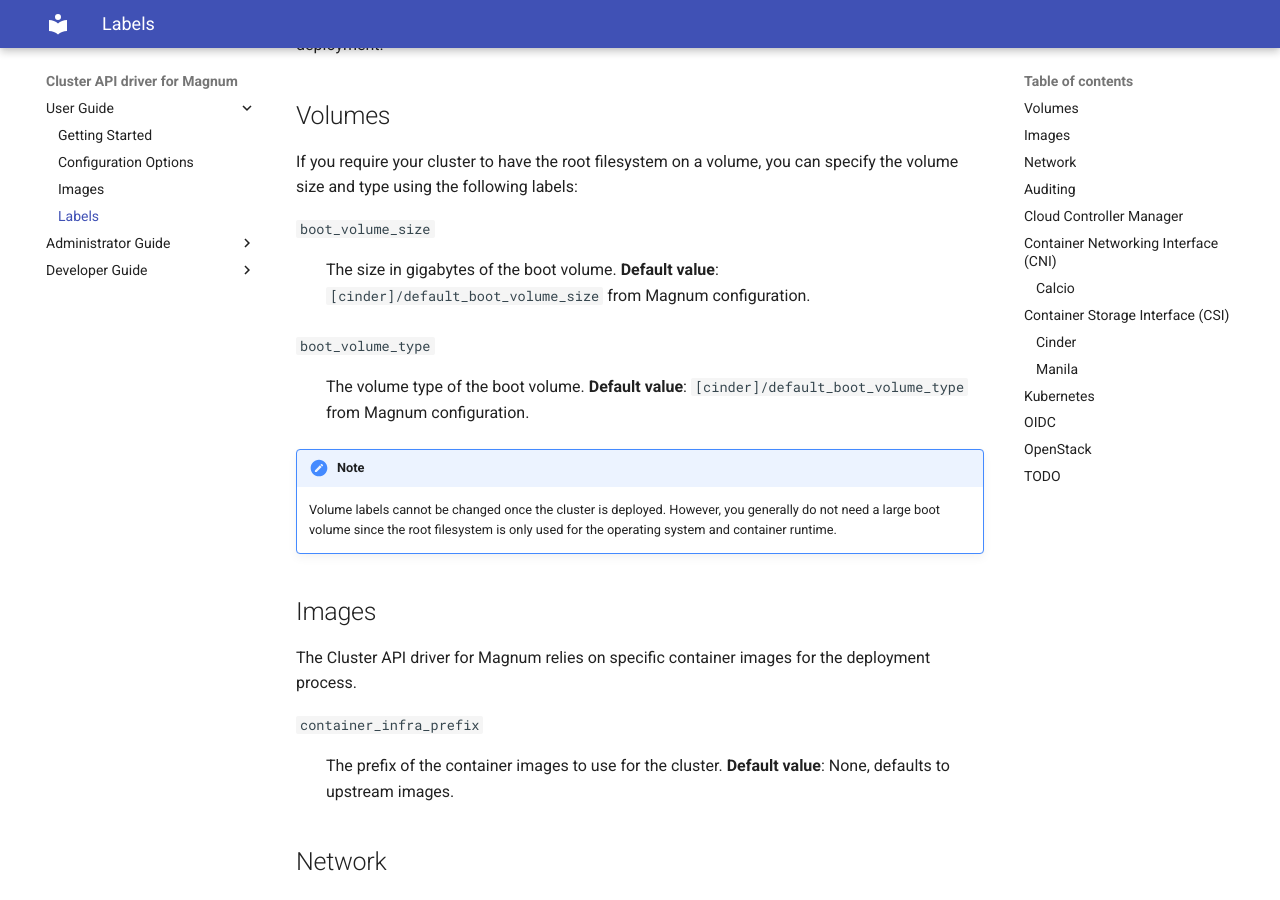
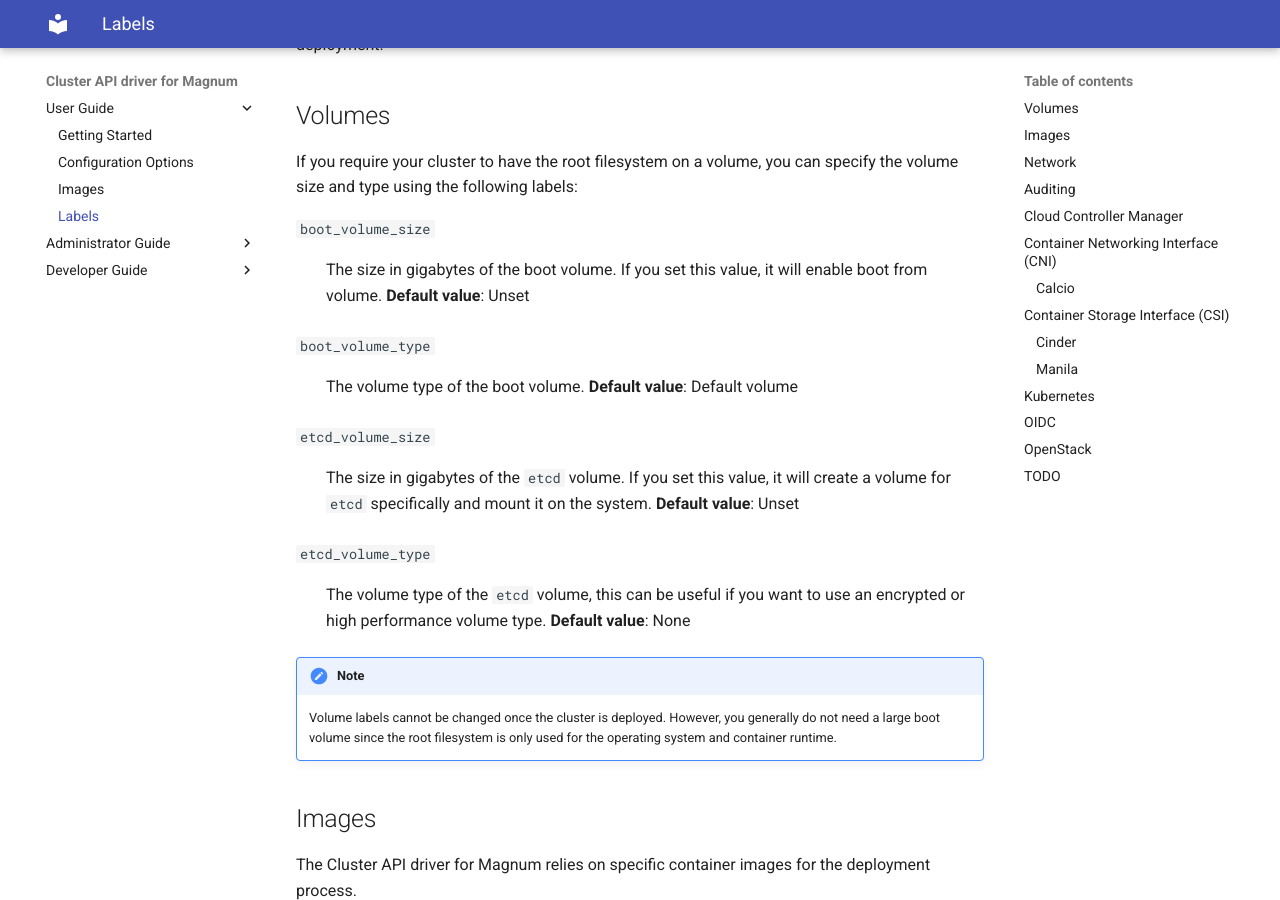
Before and after one commit to vexxhost/magnum-cluster-api, an MkDocs documentation site: the page built from docs/user/labels.md, in a window 1280 px wide and 900 px high, scrolled down 266 px. Built offline with MkDocs 1.6.1 and Material for MkDocs 9.7.7, drawn with Linux system fonts in a browser that asks for light colours.

Commit message:
docs: add etcd_volume_{size,type} docs

```diff
--- a/docs/user/labels.md
+++ b/docs/user/labels.md
@@ -15,13 +15,26 @@ specify the volume size and type using the following labels:
 
 `boot_volume_size`
 
-:   The size in gigabytes of the boot volume.
-    **Default value**: `[cinder]/default_boot_volume_size` from Magnum configuration.
+:   The size in gigabytes of the boot volume.  If you set this value, it will
+    enable boot from volume.
+    **Default value**: Unset
 
 `boot_volume_type`
 
 :   The volume type of the boot volume.
-    **Default value**: `[cinder]/default_boot_volume_type` from Magnum configuration.
+    **Default value**: Default volume
+
+`etcd_volume_size`
+
+:   The size in gigabytes of the `etcd` volume.  If you set this value, it will
+    create a volume for `etcd` specifically and mount it on the system.
+    **Default value**: Unset
+
+`etcd_volume_type`
+
+:   The volume type of the `etcd` volume, this can be useful if you want to use an
+    encrypted or high performance volume type.
+    **Default value**: None
 
 !!! note
 
```
